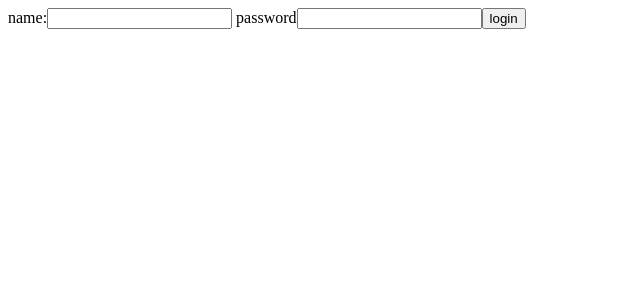
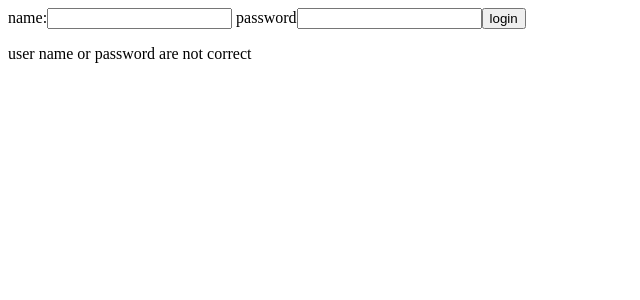
Before and after one commit to RamyHakam/Angular4-Course, an Angular app: page / in a window 1280 px wide. Shown: the top 300 px of the page, without its empty margins (0-640 px from the left). Built offline with nearby package versions, Linux system fonts and the light colour scheme.

Commit message:
ng if  and ng if else

```diff
--- a/src/app/app.component.html
+++ b/src/app/app.component.html
@@ -5,3 +5,8 @@
 <input  type="password" name="pass" [(ngModel)]="password" >
 <input  type="submit" value="login" (click)="login()" >
 </form>
+
+<p *ngIf="status; else error " > user has been login </p>
+<ng-template #error>
+<p > user name or password are  not  correct </p>
+</ng-template>
--- a/src/app/app.component.ts
+++ b/src/app/app.component.ts
@@ -10,6 +10,7 @@ import { Component } from '@angular/core';
 export class AppComponent {
   name:string;
   password:string;
+  status:boolean;
   constructor( private mylogin:LoginService){
     var first=this.mylogin.login('admin2','admin');
     var second=this.mylogin.login('admin','admin');
@@ -31,6 +32,7 @@ export class AppComponent {
 
  login(){
   var result= this.mylogin.login(this.name,this.password);
+  this.status=result;
    console.log(result);
  }
 
```
